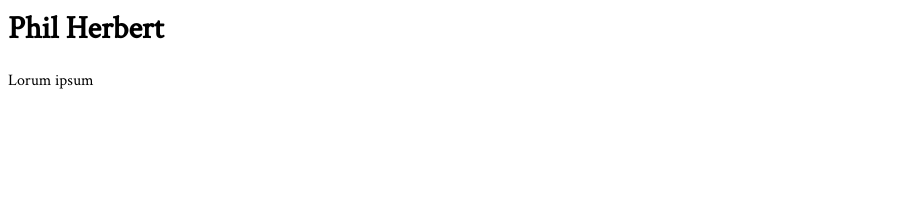
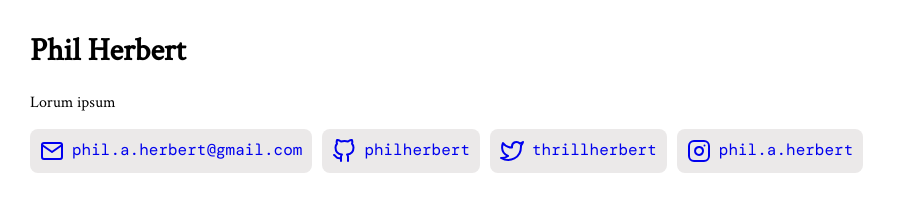
Before and after one commit to philherbert/philherbert.github.io, a plain HTML site: page index.html in a window 1280 px wide. Shown: the whole page, without its empty margins (0-918 px from the left). Drawn offline with nearby package versions, Linux system fonts and the light colour scheme.

Commit message:
adds socials

```diff
--- a/index.css
+++ b/index.css
@@ -1,5 +1,33 @@
 @import url('https://fonts.googleapis.com/css?family=Crimson+Text&display=swap');
+@import url('https://fonts.googleapis.com/css?family=DM+Mono&display=swap');
 
 body {
     font-family: 'Crimson Text', sans-serif;
+    margin: 30px;
 }
+
+.social-list {
+    list-style-type: none;
+    padding: 0;
+    margin: 0;
+    display: flex;
+    gap: 10px;
+}
+
+.social-item {
+    font-family: 'DM Mono', monospace;
+    display: flex;
+    padding: 10px;
+    background-color: #ebe9e9;
+    border-radius: 8px;
+    text-decoration: none;
+    text-decoration-color: black;
+}
+
+.social-item:hover {
+    background-color: #cdcbcb;
+}
+
+.social-item svg {
+    margin-right: 8px;
+}
--- a/index.html
+++ b/index.html
@@ -3,6 +3,7 @@
         <title>
             Phil Herbert
         </title>
+        <script src="https://unpkg.com/feather-icons"></script>
         <link rel="stylesheet" href="./index.css">
     </head>
     <body>
@@ -15,6 +16,37 @@
             <p>
                 Lorum ipsum
             </p>
+            <section>
+                <ul class="social-list">
+                    <li>
+                        <a href="mailto:phil.a.herbert@gmail.com" class="social-item">
+                            <i data-feather="mail"></i>
+                            phil.a.herbert@gmail.com
+                        </a>
+                    </li>
+                    <li>
+                        <a href="https://github.com/philherbert" target="_blank" class="social-item">
+                            <i data-feather="github"></i>
+                            philherbert
+                        </a>
+                    </li>
+                    <li>
+                        <a href="https://twitter.com/thrillherbert" target="_blank" class="social-item">
+                            <i data-feather="twitter"></i>
+                            thrillherbert
+                        </a>
+                    </li>
+                    <li>
+                        <a href="https://instagram.com/phil.a.herbert" target="_blank" class="social-item">
+                            <i data-feather="instagram"></i>
+                            phil.a.herbert
+                        </a>
+                    </li>
+                </ul>
+            </section>
         </main>
+        <script>
+          feather.replace()
+        </script>
     </body>
 </html>
```
